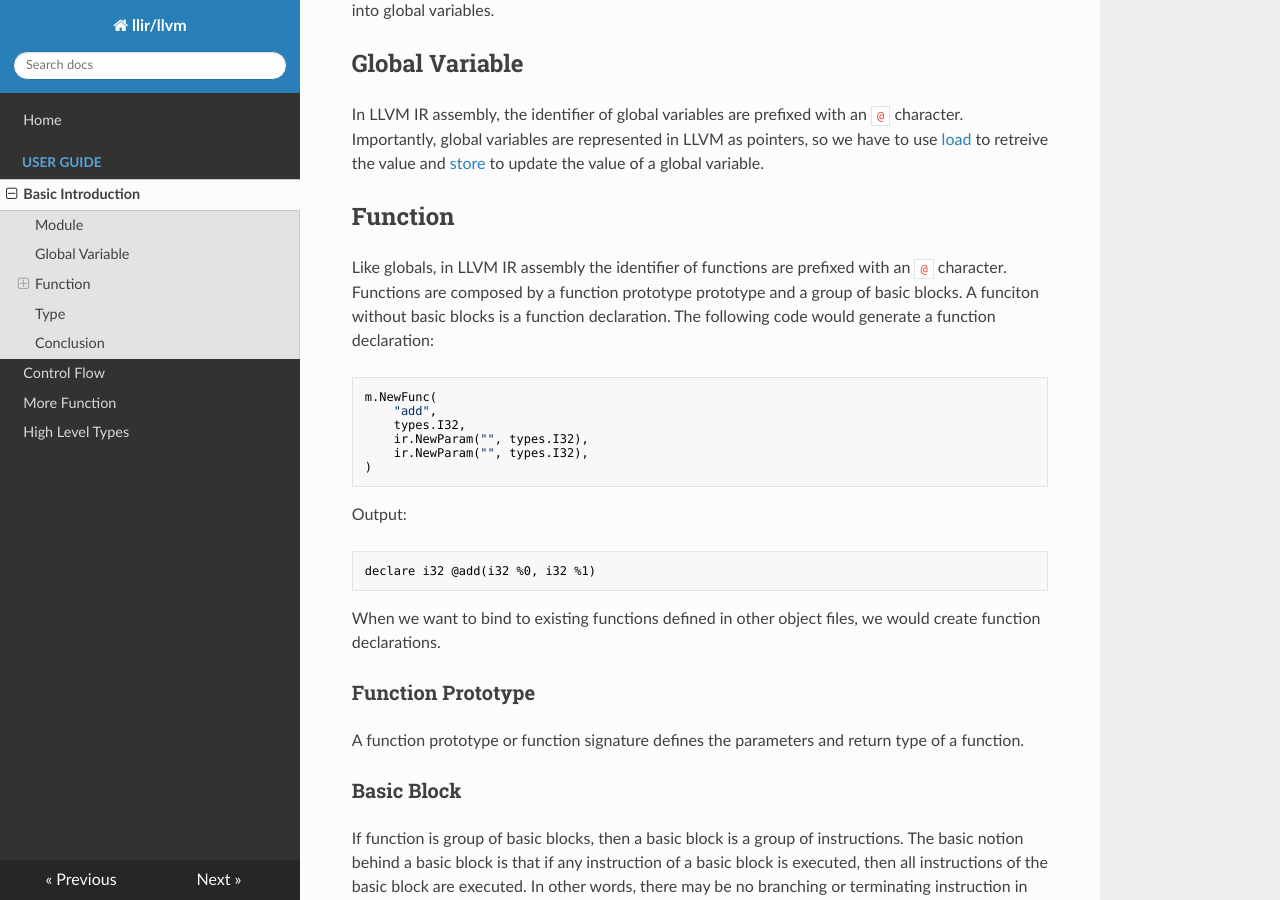
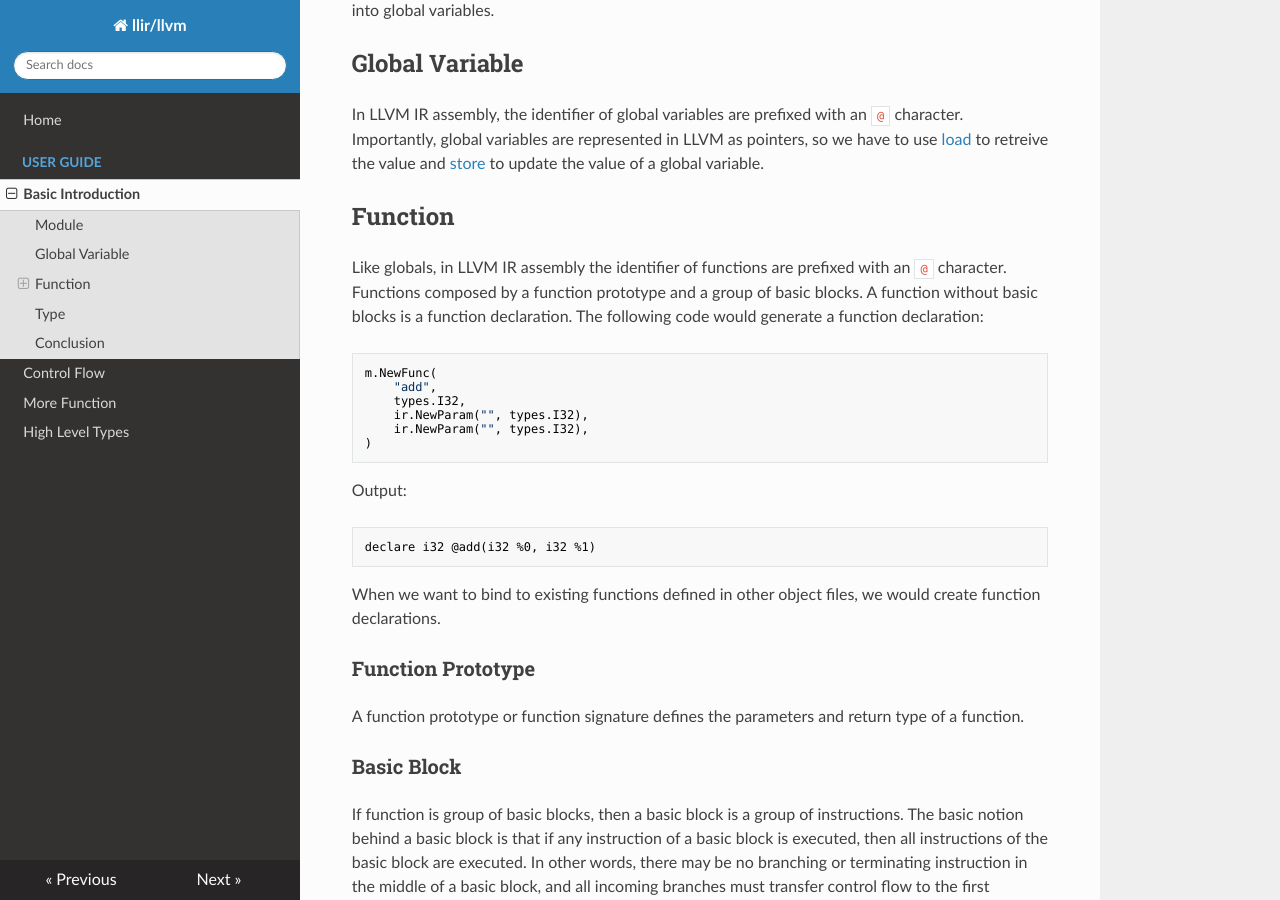
Before and after one commit to llir/document, an MkDocs documentation site: the page built from docs/user-guide/basic.md, in a window 1280 px wide and 900 px high, scrolled down 1537 px. Built offline with MkDocs 1.6.1, drawn with Linux system fonts in a browser that asks for light colours; nearby versions of some CDN libraries.

Commit message:
fixing typo

````diff
--- a/docs/user-guide/basic.md
+++ b/docs/user-guide/basic.md
@@ -88,8 +88,8 @@ Importantly, global variables are represented in LLVM as pointers, so we have to
 
 ## Function
 
-Like globals, in LLVM IR assembly the identifier of functions are prefixed with an `@` character. Functions are composed by a function prototype prototype and a group of basic blocks.
-A funciton without basic blocks is a function declaration. The following code would generate a function declaration:
+Like globals, in LLVM IR assembly the identifier of functions are prefixed with an `@` character. Functions composed by a function prototype and a group of basic blocks.
+A function without basic blocks is a function declaration. The following code would generate a function declaration:
 
 ```go
 m.NewFunc(
````
